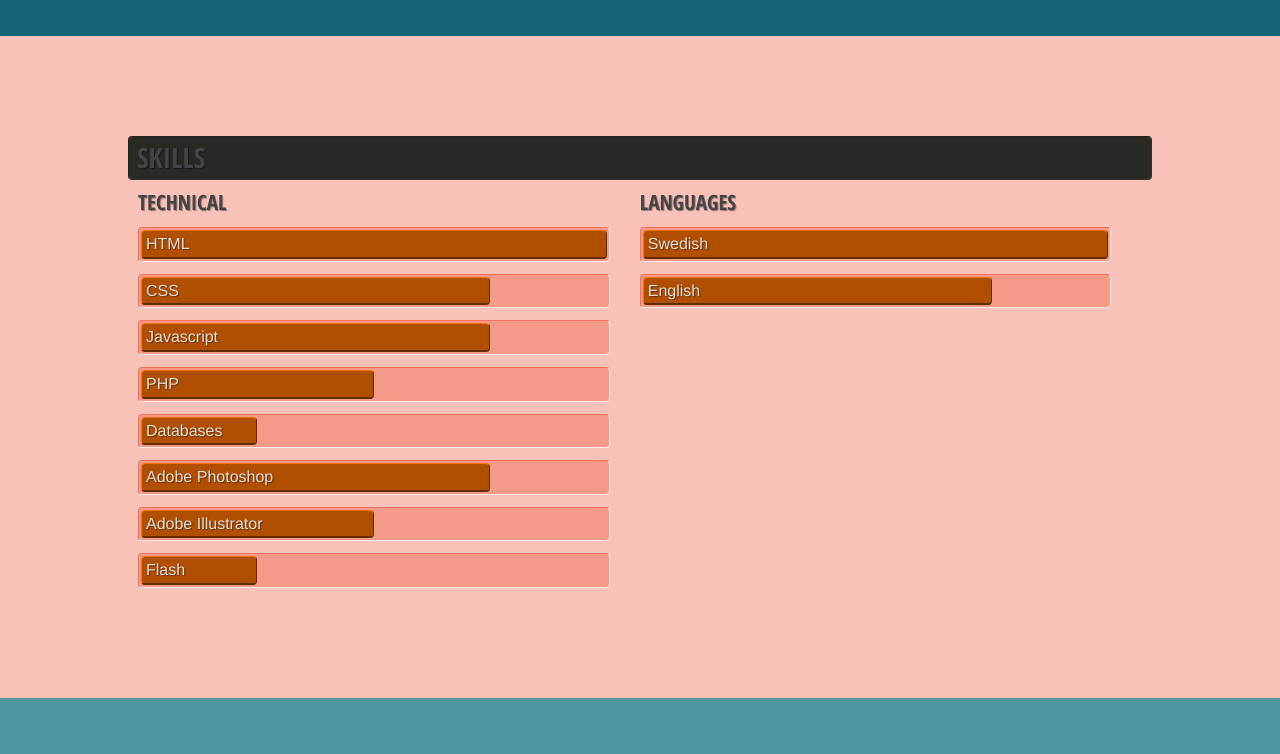
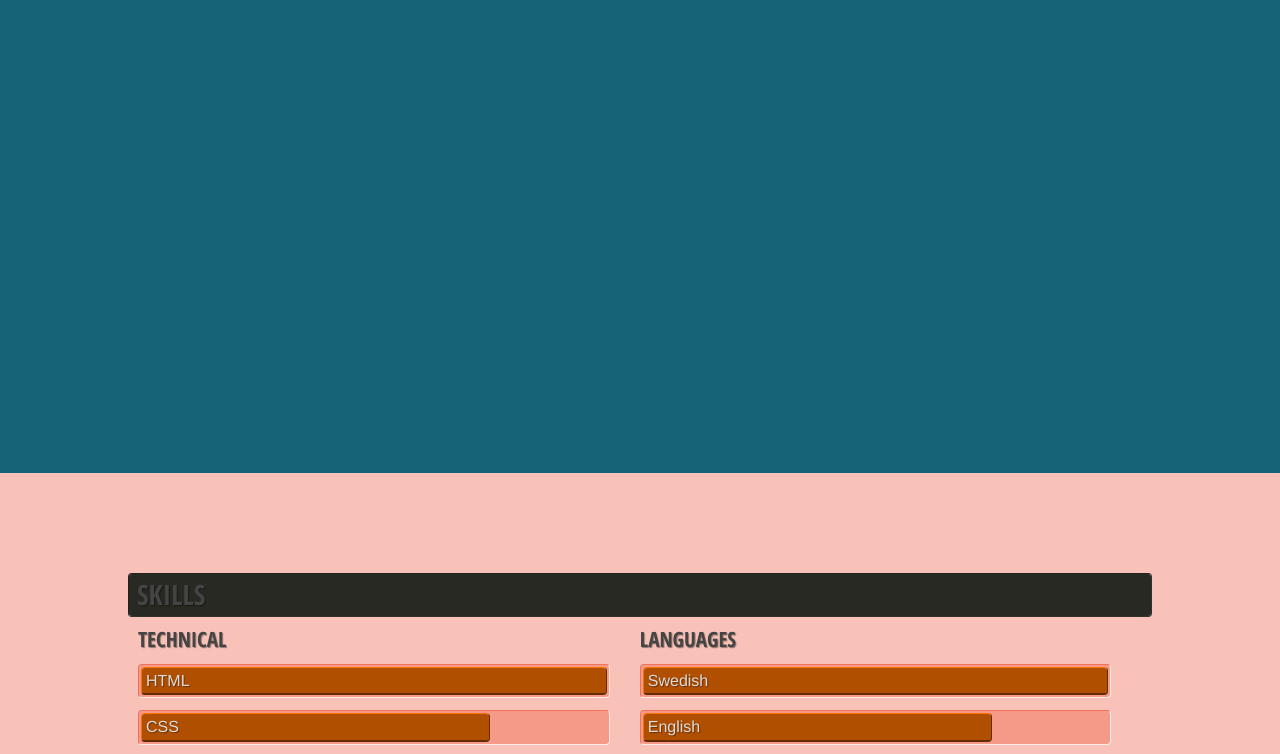
Before and after one commit to jelveby/resume, a plain HTML site: page index.html in a window 1280 px wide. Shown: the part 335-1089 px from the top of the page. Drawn offline with Linux system fonts and the light colour scheme.

Commit message:
Expanding 'pages' to window height

```diff
--- a/_assets/js/base.js
+++ b/_assets/js/base.js
@@ -146,3 +146,39 @@
 
   var resume = new Resume(PAGE, DATA);
 });
+
+
+
+
+
+
+
+
+
+
+
+;(function (sections) {
+
+  var resizeTimeout;
+
+  setMinHeight();
+
+  $(window).on('resize', function () {
+    clearTimeout(resizeTimeout);
+    resizeTimeout = setTimeout(function () {
+      setMinHeight();
+    }, 100);
+  });
+
+  function setMinHeight () {
+    var height = window.innerHeight + 'px',
+        s;
+
+    s = document.querySelectorAll(sections);
+
+    for (var i = 0, len = s.length; i < len; i++) {
+      s[i].style.minHeight = height;
+    };
+  }
+
+})('.page');
--- a/index.html
+++ b/index.html
@@ -19,7 +19,7 @@
   </head>
   <body>
     <section class="container">
-      <header>
+      <header class="page">
         <img class="logo" src="./_assets/img/monogram-light-blue.png" alt="Mikael Jelveby" />
         <h1>Mikael Jelveby</h1>
         <h2 data-translation="subheader">Om chefen själv får välja</h2>
@@ -32,7 +32,7 @@
         </nav>
       </header>
 
-      <section class="skills">
+      <section class="skills page">
         <h1 data-translation="skills"></h1>
         <section>
           <h2 data-translation="skills/technical"></h2>
@@ -44,12 +44,12 @@
         </section>
       </section>
 
-      <section class="work">
+      <section class="work page">
         <h1 data-translation="work"></h1>
         <ul></ul>
       </section>
 
-      <section class="education">
+      <section class="education page">
         <h1 data-translation="education"></h1>
         <ul></ul>
       </section>
```
